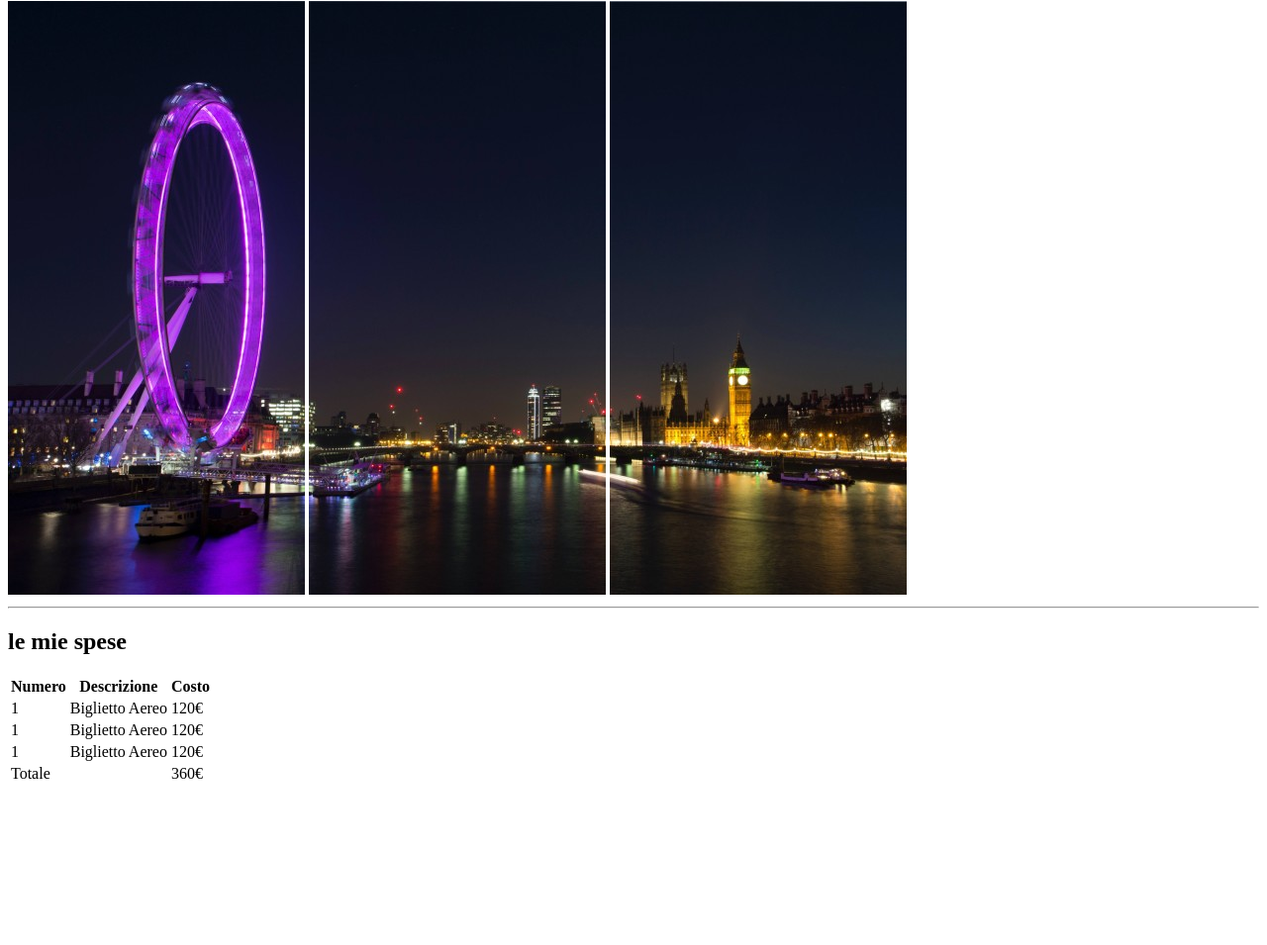
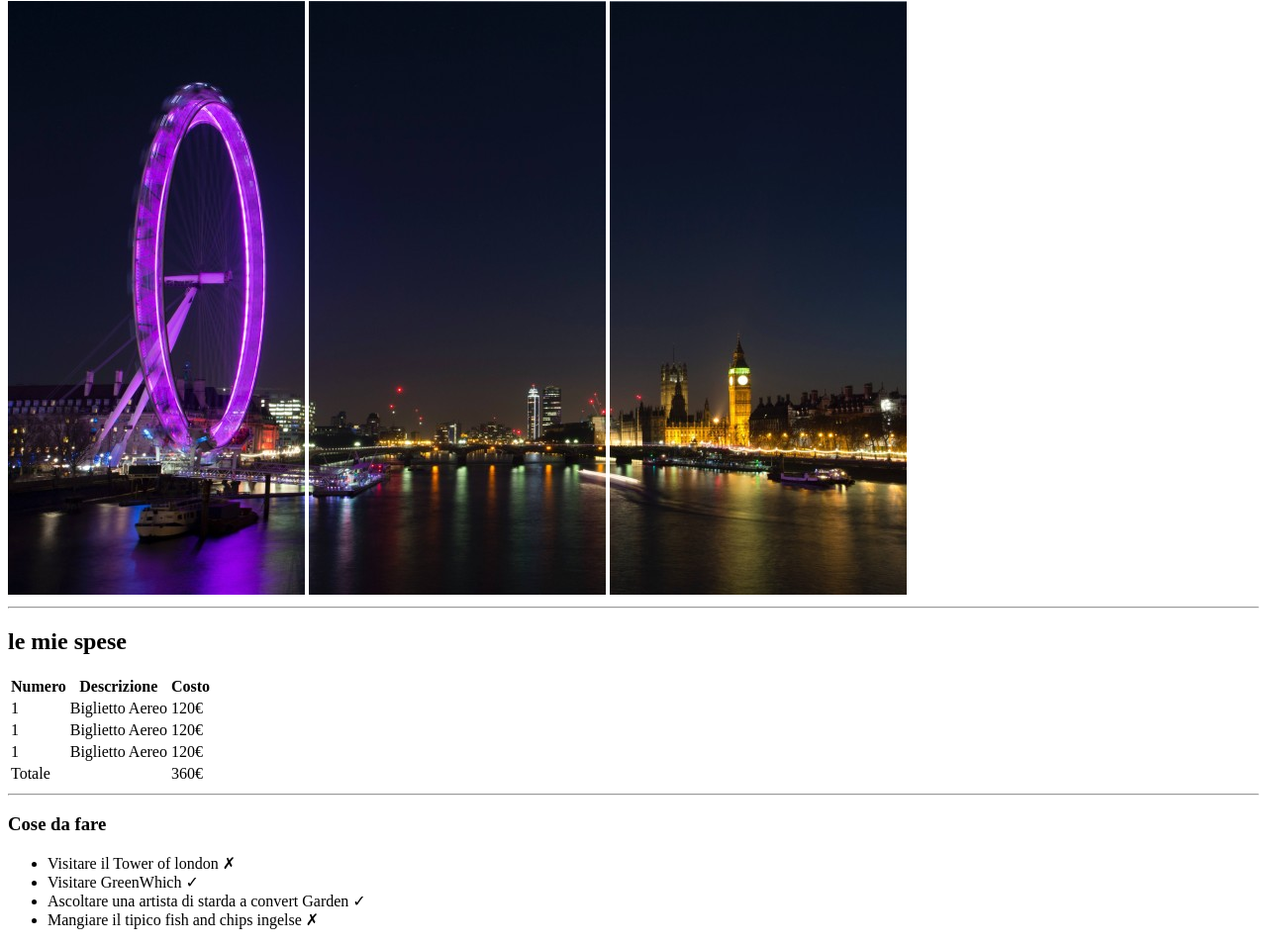
Before and after one commit to seni-z4/html-london-trip, a plain HTML site: page index.html in a window 1280 px wide. Shown: the part 79-1034 px from the top of the page at 99% size. Before the commit the page ends 881 px from the top, so only its background shows below. Drawn offline with Linux system fonts and the light colour scheme.

Commit message:
feat: The section cose da fare has been added

```diff
--- a/index.html
+++ b/index.html
@@ -49,6 +49,19 @@
           <td>360€</td>
         </table>
       </section>
+      <hr>
+
+      <!-- cose da fare -->
+      <section>
+        <h3>Cose da fare</h3>
+        <ul>
+          <li>Visitare il Tower of london &#x2717;</li>
+          <li>Visitare GreenWhich &#10003;</li>
+          <li>Ascoltare una artista di starda a convert Garden &#10003;</li>
+          <li>Mangiare il tipico fish and chips ingelse &#x2717;</li>
+        </ul>
+
+      </section>
     </main>
   </body>
 </html>
```
